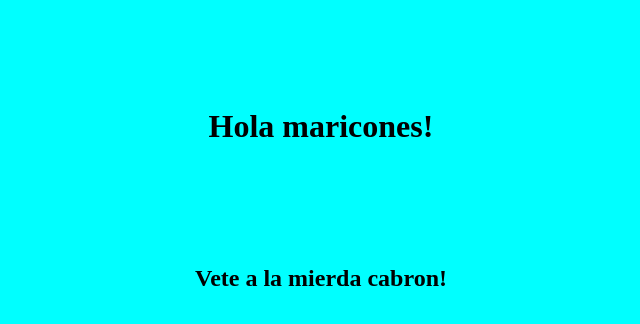
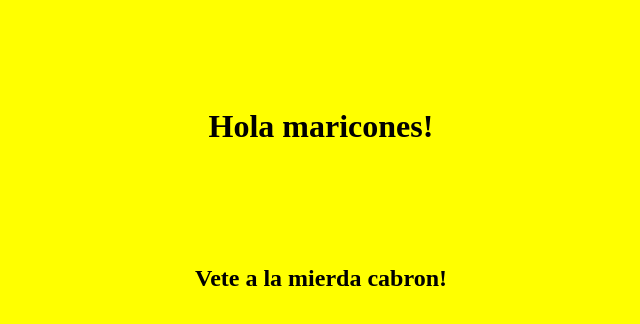
Before and after one commit to bonanzza-web/test-page, a plain HTML site: page index.html in a window 1280 px wide. Shown: the whole page, without its empty margins (319-959 px from the left). Drawn offline with Linux system fonts and the light colour scheme.

Commit message:
Change bg

```diff
--- a/index.html
+++ b/index.html
@@ -1,5 +1,5 @@
 <html>
-<body bgcolor=cyan>
+<body bgcolor=yellow>
 <h1 style="width: 100%; display: inline-block; text-align: center; margin-top: 100px; margin-bottom: 100px">Hola maricones!</h1>
 <h2 style="width: 100%; display: inline-block; text-align: center;">Vete a la mierda cabron!</h2>
 
```
